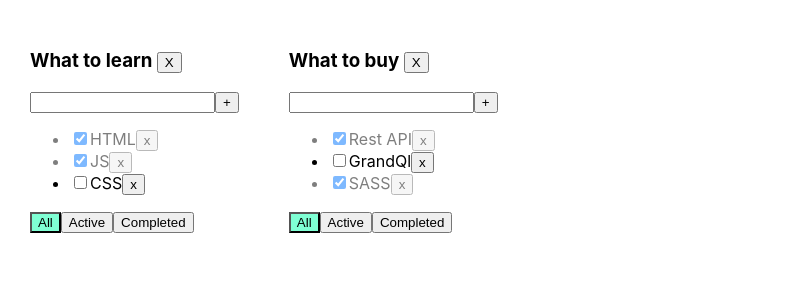
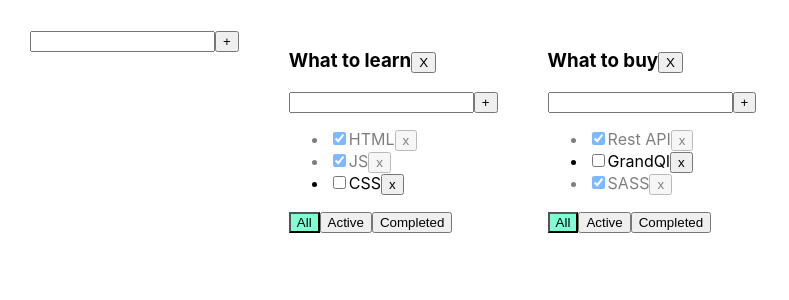
Before and after one commit to Vadim-w/TodoList, a React (Create React App) app: page / in a window 1280 px wide. Shown: the top 300 px of the page, without its empty margins (0-789 px from the left). Built offline with nearby package versions, Linux system fonts and the light colour scheme.

Commit message:
Create the ability to add todoLists and change to-do list.

```diff
--- /dev/null
+++ b/src/AddItemForm.tsx
@@ -0,0 +1,46 @@
+import React, {ChangeEvent, KeyboardEvent, useState} from 'react';
+
+type PropsType = {
+    addItem: (title: string) => void
+}
+
+export function AddItemForm(props: PropsType) {
+
+    let [itemName, setItemName] = useState(" ");
+    let [error, setError] = useState<string | null>((null));
+
+    function onItemNameChanged(e: ChangeEvent<HTMLInputElement>) {
+        setItemName(e.currentTarget.value);
+        setError(null)
+    }
+
+    function onAddItemKeyPressed(e: KeyboardEvent<HTMLInputElement>) {
+        if (e.key === "Enter")
+            addItem();
+    }
+
+    function addItem ()  {
+        if (itemName.trim()) {
+            props.addItem(itemName.trim());
+            setItemName("");
+        }
+        else {
+            setError("Title is required!")
+        }
+    }
+
+
+    return (
+        <div>
+            <input
+                type="text"
+                value={itemName}
+                onChange={onItemNameChanged}
+                onKeyPress={onAddItemKeyPressed}
+                className={error ? "error" : ""}
+            />
+            <button onClick={addItem}>+</button>
+            {error && <div className={"error-message"}>{error}</div>}
+        </div>
+    )
+}
--- a/src/App.tsx
+++ b/src/App.tsx
@@ -1,7 +1,8 @@
 import React, {useState} from 'react';
 import './App.css';
-import {Todolist} from "./Todolist";
+import {TodoList} from "./Todolist";
 import {v1} from "uuid";
+import {AddItemForm} from "./AddItemForm";
 
 export type TaskType = {
     id: string,
@@ -23,15 +24,6 @@ type TaskStateType = {
 }
 
 function App() {
-
-    // let [tasks, setTasks] = useState([
-    //     {id: v1(), title: "HTML", isDone: true},
-    //     {id: v1(), title: "JS", isDone: true},
-    //     {id: v1(), title: "CSS", isDone: false},
-    //     {id: v1(), title: "Rest API", isDone: false},
-    //     {id: v1(), title: "GrandQl", isDone: false},
-    // ]);
-
     let todoLitID1 = v1();
     let todoLitID2 = v1();
 
@@ -53,8 +45,6 @@ function App() {
         ]
     });
 
-   // let [filter, setFilter] = useState<FilterValuesType>("all")
-
 
     function removeTask(taskId: string, todoListID: string) {
         let todoListTasks = tasks[todoListID];
@@ -70,6 +60,17 @@ function App() {
             setTasks({...tasks});
         }
     }
+
+    function changeTaskTitle(taskID: string, newTitle: string, todoListID: string) {
+        let todoListTasks = tasks[todoListID];
+        let task = todoListTasks.find(t => t.id === taskID);
+        if (task) {
+            task.title = newTitle;
+            setTasks({...tasks});
+        }
+    }
+
+
 
     function addTask(newTaskName: string, todoListID: string) {
         let newTask = {id: v1(), title: newTaskName, isDone: false};
@@ -93,9 +94,31 @@ function App() {
 
     }
 
+    function addTodoList(title:string) {
+        let newTodoListID = v1()
+        let newTodoList: TodoListType = {
+            id: newTodoListID,
+            title: title,
+            filter: "all"
+        }
+        setTodoLists([...todoLists, newTodoList])
+        setTasks({
+            ...tasks, [newTodoListID] : []
+        })
+    }
+
+    function changeTodoListTitle(todoListID:string, newTitle: string) {
+        let todoList = todoLists.find(tl => tl.id === todoListID)
+        if (todoList) {
+            todoList.title = newTitle
+            setTodoLists([...todoLists])
+        }
+    }
+
 
     return (
         <div className="App">
+            <AddItemForm addItem={addTodoList}/>
             {
                 todoLists.map(tl => {
 
@@ -108,7 +131,7 @@ function App() {
 
                     }
                     return (
-                        <Todolist
+                        <TodoList
                             key={tl.id}
                             id={tl.id}
                             title={tl.title}
@@ -119,6 +142,8 @@ function App() {
                             changeFilter={changeFilter}
                             changeStatus={changeStatus}
                             removeTodoList={removeTodoList}
+                            changeTaskTitle={changeTaskTitle}
+                            changeTodoListTitle={changeTodoListTitle}
                         />
                     )
                 })
--- /dev/null
+++ b/src/EditableSpan.tsx
@@ -0,0 +1,32 @@
+import React, {ChangeEvent, useState} from 'react';
+
+type PropsType = {
+    title: string
+    saveNewTitle: (newTitle: string) => void
+
+}
+
+export function EditableSpan(props: PropsType) {
+
+    let [editMode, setEditMode] = useState<boolean>(false)
+    let [title, setTitle] = useState<string>(props.title)
+
+    function activateEditMode() {
+        setEditMode(true)
+    }
+
+    function deActivateEditMode() {
+        setEditMode(false)
+        props.saveNewTitle(title)
+    }
+
+    function changeTitle(e:ChangeEvent<HTMLInputElement>) {
+        setTitle(e.currentTarget.value)
+    }
+
+    return (
+        editMode
+            ? <input value={title} onBlur={deActivateEditMode} autoFocus={true} onChange={changeTitle}/>
+            : <span onDoubleClick={activateEditMode}>{props.title}</span>
+    )
+}
--- a/src/Todolist.tsx
+++ b/src/Todolist.tsx
@@ -1,43 +1,46 @@
 import React, {useState, ChangeEvent, KeyboardEvent} from "react";
 import {FilterValuesType, TaskType} from "./App";
+import {AddItemForm} from "./AddItemForm";
+import {EditableSpan} from "./EditableSpan";
 
 type PropsType = {
-    id:string
+    id: string
     addTask: (newTaskName: string, todoListID: string) => void
     title: string
     filter: FilterValuesType
     tasks: Array<TaskType>
     removeTasks: (taskId: string, todoListID: string) => void
     changeFilter: (newFilterValue: FilterValuesType, todoListID: string) => void
-    changeStatus: (id: string, isDone: boolean, todoListID: string) => void
+    changeStatus: (taskID: string, isDone: boolean, todoListID: string) => void
     removeTodoList: (todoListID: string) => void
-
+    changeTaskTitle: (taskID: string, newTitle: string, todoListID: string) => void
+    changeTodoListTitle: (todoListID: string, newTitle: string) => void
 }
 
-export function Todolist(props: PropsType) {
-    let [taskName, setTaskname] = useState(" ");
-    let [error, setError] = useState<string | null>((null));
-
-    let addTask = () => {
-
-        if (taskName.trim()) {
-            props.addTask(taskName.trim(), props.id);
-            setTaskname("");
-        }
-        else {
-            setError("Title is required!")
-        }
-    }
-
-    function onTaskNameChanget(e: ChangeEvent<HTMLInputElement>) {
-        setTaskname(e.currentTarget.value);
-        setError(null)
-    }
-
-    function onAddTaskKeyPessed(e: KeyboardEvent<HTMLInputElement>) {
-        if (e.key === "Enter")
-            addTask();
-    }
+export function TodoList(props: PropsType) {
+    // let [taskName, setTaskname] = useState(" ");
+    // let [error, setError] = useState<string | null>((null));
+    //
+    // let addTask = () => {
+    //
+    //     if (taskName.trim()) {
+    //         props.addTask(taskName.trim(), props.id);
+    //         setTaskname("");
+    //     }
+    //     else {
+    //         setError("Title is required!")
+    //     }
+    // }
+    //
+    // function onTaskNameChanged(e: ChangeEvent<HTMLInputElement>) {
+    //     setTaskname(e.currentTarget.value);
+    //     setError(null)
+    // }
+    //
+    // function onAddTaskKeyPressed(e: KeyboardEvent<HTMLInputElement>) {
+    //     if (e.key === "Enter")
+    //         addTask();
+    // }
 
     function onAllClickHandler() {
         props.changeFilter("all", props.id)
@@ -55,50 +58,70 @@ export function Todolist(props: PropsType) {
         props.removeTodoList(props.id)
     }
 
+    function addTask(title: string) {
+        props.addTask(title, props.id)
+    }
+
+    function changeTodoListTitle (newTitle: string) {
+        props.changeTodoListTitle(props.id, newTitle)
+    }
+
 
     return (
         <div>
-            <h3>{props.title} <button onClick={onClickRemoveTodoList}>X</button></h3>
-            <div>
+            <h3><EditableSpan title={props.title} saveNewTitle={changeTodoListTitle}/>
+                <button onClick={onClickRemoveTodoList}>X</button>
+            </h3>
+            <AddItemForm addItem={addTask}/>
+            {/*<div>
                 <input
                     value={taskName}
-                    onChange={onTaskNameChanget}
+                    onChange={onTaskNameChanged}
                     type="text"
-                    onKeyPress={onAddTaskKeyPessed}
+                    onKeyPress={onAddTaskKeyPressed}
                     className={error ? "error":""}
                 />
                 <button onClick={addTask}>+</button>
                 {error && <div className={"error-message"}>{error}</div>}
-            </div>
+            </div>*/}
             <ul>
                 {props.tasks.map((t) => {
-                    let removeTask = () => {props.removeTasks(t.id, props.id)};
+                    let removeTask = () => {
+                        props.removeTasks(t.id, props.id)
+                    };
                     let changeStatus = (e: ChangeEvent<HTMLInputElement>) => {
-                       let newCheckBoxValue =  e.currentTarget.checked;
-                        props.changeStatus(t.id, newCheckBoxValue, props.id)}
+                        let newCheckBoxValue = e.currentTarget.checked;
+                        props.changeStatus(t.id, newCheckBoxValue, props.id)
+                    }
 
-                    return (
-                        <li key={t.id} className={t.isDone ? "is-done":""}>
+                    let changeTaskTitle = (newTitle: string) => {
+                        props.changeTaskTitle(t.id, newTitle, props.id)
+                    }
+
+                    return(
+                        <li key={t.id} className={t.isDone ? "is-done" : ""}>
                             <input
                                 type="checkbox"
                                 checked={t.isDone}
                                 onChange={changeStatus}
                             />
-                            <span>{t.title}</span>
-                            <button onClick={removeTask}>x
-                            </button>
+                            <EditableSpan title={t.title} saveNewTitle={changeTaskTitle}/>
+                            {/*<span>{t.title}</span>*/}
+                            <button onClick={removeTask}>x</button>
                         </li>
                     )
+
                 })}
             </ul>
             <div>
-                <button className={props.filter === "all"? "active-filter":""} onClick={onAllClickHandler}>
+                <button className={props.filter === "all" ? "active-filter" : ""} onClick={onAllClickHandler}>
                     All
                 </button>
-                <button className={props.filter === "active"? "active-filter":""} onClick={onActiveClickHandler}>
+                <button className={props.filter === "active" ? "active-filter" : ""} onClick={onActiveClickHandler}>
                     Active
                 </button>
-                <button className={props.filter === "completed"? "active-filter":""} onClick={onCompletedClickHandler}>
+                <button className={props.filter === "completed" ? "active-filter" : ""}
+                        onClick={onCompletedClickHandler}>
                     Completed
                 </button>
             </div>
```
